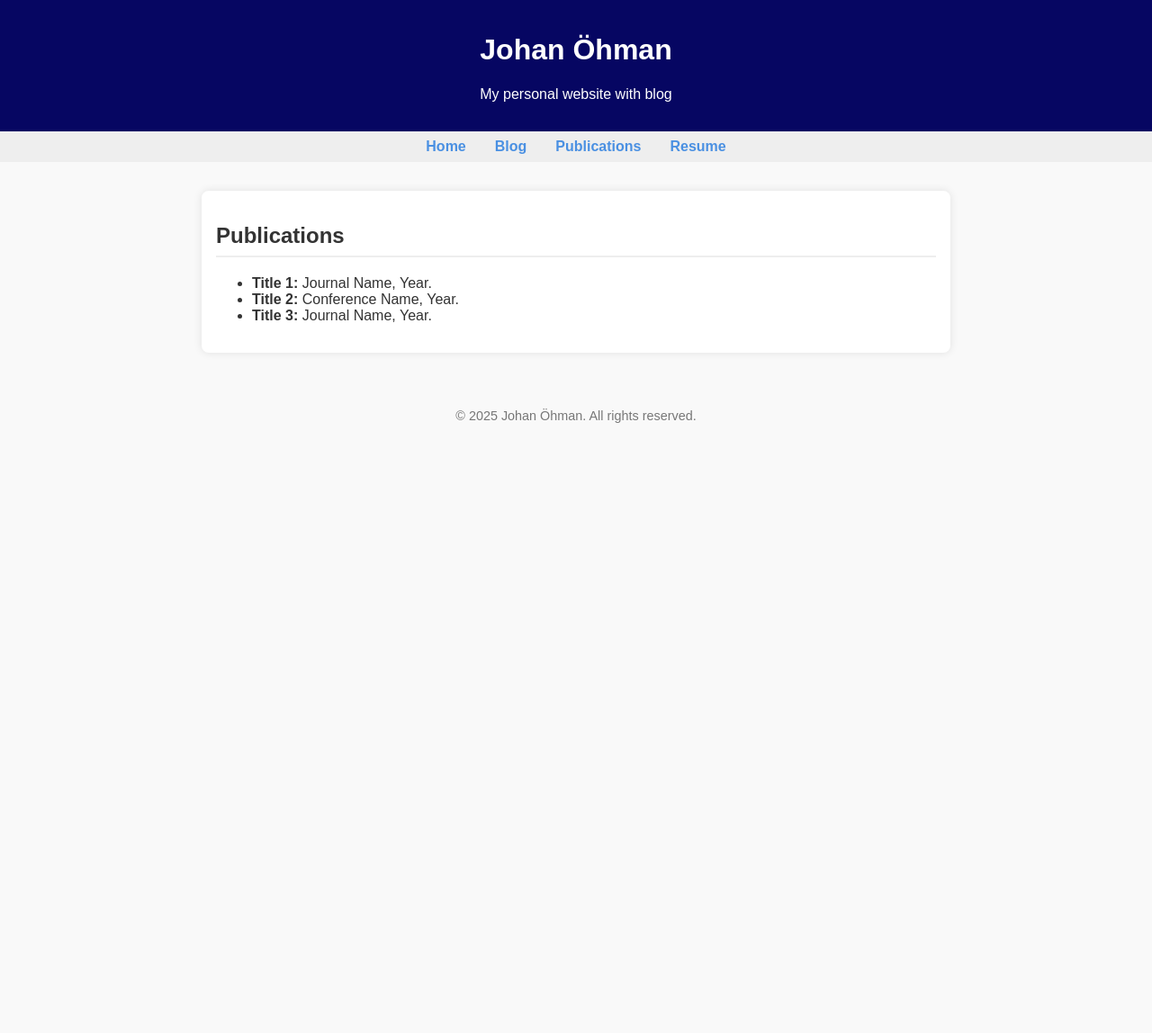
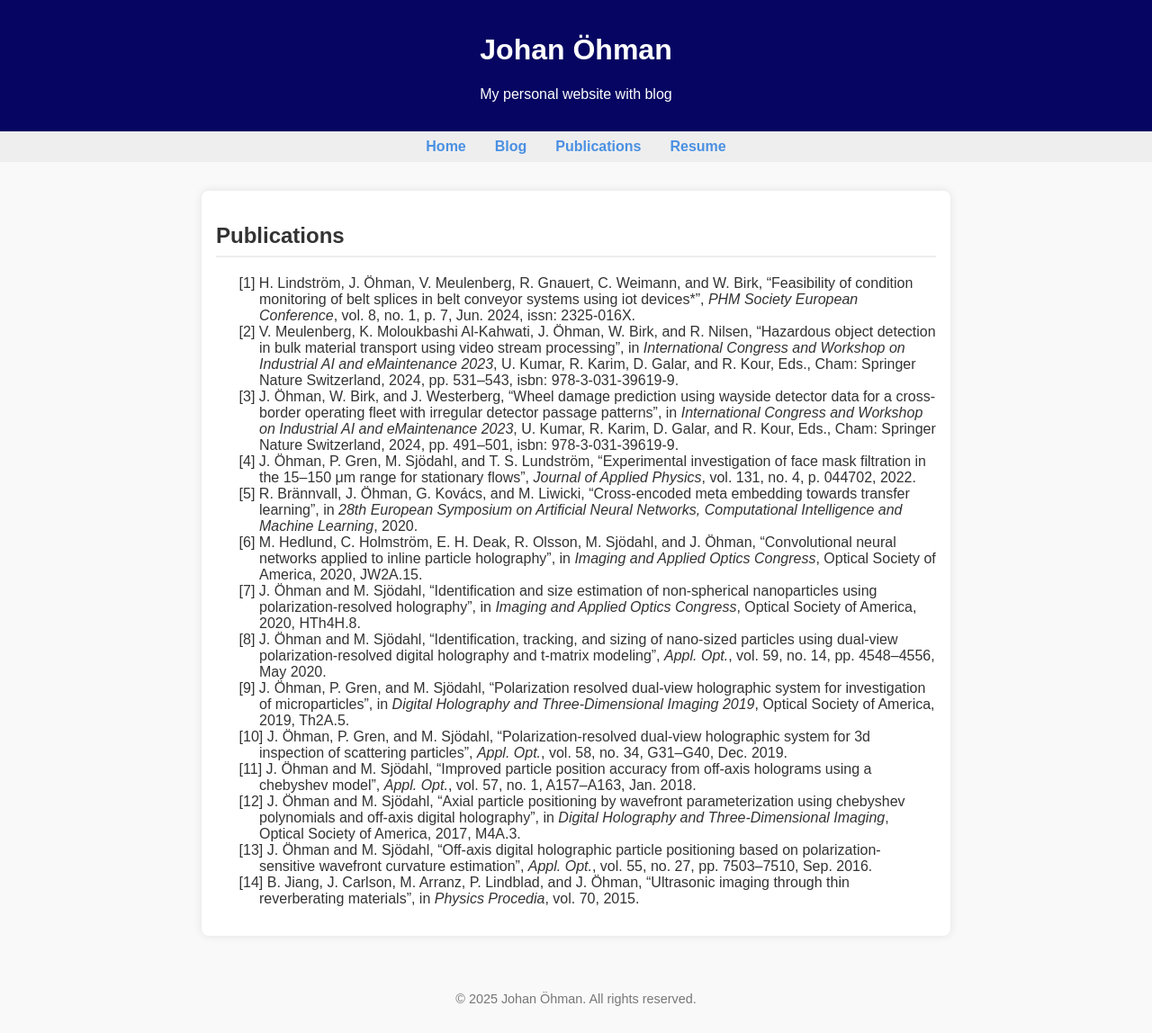
Before and after one commit to hyllevask/hyllevask.github.io, a Jekyll site: the page built from publications.md, in a window 1280 px wide. Shown: the whole page at 90% size. Built offline with Jekyll 4.4.1, drawn with Linux system fonts in a browser that asks for light colours; before the commit the page ends 900 px from its top, so only the background shows below that.

Commit message:
Update publications.md
Added references

```diff
--- a/publications.md
+++ b/publications.md
@@ -4,8 +4,20 @@ title: Publications
 ---
 
 <h2>Publications</h2>
-<ul>
-  <li><strong>Title 1:</strong> Journal Name, Year.</li>
-  <li><strong>Title 2:</strong> Conference Name, Year.</li>
-  <li><strong>Title 3:</strong> Journal Name, Year.</li>
+
+<ul style="list-style: none; padding-left: 0;">
+  <li style="padding-left: 3em; text-indent: -1.4em;"> [1] H. Lindström, J. Öhman, V. Meulenberg, R. Gnauert, C. Weimann, and W. Birk, “Feasibility of condition monitoring of belt splices in belt conveyor systems using iot devices*”, <i>PHM Society European Conference</i>, vol. 8, no. 1, p. 7, Jun. 2024, issn: 2325-016X.</li>
+    <li style="padding-left: 3em; text-indent: -1.4em;">[2] V. Meulenberg, K. Moloukbashi Al-Kahwati, J. Öhman, W. Birk, and R. Nilsen, “Hazardous object detection in bulk material transport using video stream processing”, in <i>International Congress and Workshop on Industrial AI and eMaintenance 2023</i>, U. Kumar, R. Karim, D. Galar, and R. Kour, Eds., Cham: Springer Nature Switzerland, 2024, pp. 531–543, isbn: 978-3-031-39619-9.</li>
+    <li style="padding-left: 3em; text-indent: -1.4em;">[3] J. Öhman, W. Birk, and J. Westerberg, “Wheel damage prediction using wayside detector data for a cross-border operating fleet with irregular detector passage patterns”, in <i>International Congress and Workshop on Industrial AI and eMaintenance 2023</i>, U. Kumar, R. Karim, D. Galar, and R. Kour, Eds., Cham: Springer Nature Switzerland, 2024, pp. 491–501, isbn: 978-3-031-39619-9.</li>
+    <li style="padding-left: 3em; text-indent: -1.4em;">[4] J. Öhman, P. Gren, M. Sjödahl, and T. S. Lundström, “Experimental investigation of face mask filtration in the 15–150 μm range for stationary flows”, <i>Journal of Applied Physics</i>, vol. 131, no. 4, p. 044702, 2022.</li>
+    <li style="padding-left: 3em; text-indent: -1.4em;">[5] R. Brännvall, J. Öhman, G. Kovács, and M. Liwicki, “Cross-encoded meta embedding towards transfer learning”, in <i>28th European Symposium on Artificial Neural Networks, Computational Intelligence and Machine Learning</i>, 2020.</li>
+    <li style="padding-left: 3em; text-indent: -1.4em;">[6] M. Hedlund, C. Holmström, E. H. Deak, R. Olsson, M. Sjödahl, and J. Öhman, “Convolutional neural networks applied to inline particle holography”, in <i>Imaging and Applied Optics Congress</i>, Optical Society of America, 2020, JW2A.15.</li>
+    <li style="padding-left: 3em; text-indent: -1.4em;">[7] J. Öhman and M. Sjödahl, “Identification and size estimation of non-spherical nanoparticles using polarization-resolved holography”, in <i>Imaging and Applied Optics Congress</i>, Optical Society of America, 2020, HTh4H.8.</li>
+    <li style="padding-left: 3em; text-indent: -1.4em;">[8] J. Öhman and M. Sjödahl, “Identification, tracking, and sizing of nano-sized particles using dual-view polarization-resolved digital holography and t-matrix modeling”, <i>Appl. Opt.</i>, vol. 59, no. 14, pp. 4548–4556, May 2020.</li>
+    <li style="padding-left: 3em; text-indent: -1.4em;">[9] J. Öhman, P. Gren, and M. Sjödahl, “Polarization resolved dual-view holographic system for investigation of microparticles”, in <i>Digital Holography and Three-Dimensional Imaging 2019</i>, Optical Society of America, 2019, Th2A.5.</li>
+    <li style="padding-left: 3em; text-indent: -1.4em;">[10] J. Öhman, P. Gren, and M. Sjödahl, “Polarization-resolved dual-view holographic system for 3d inspection of scattering particles”, <i>Appl. Opt.</i>, vol. 58, no. 34, G31–G40, Dec. 2019.</li>
+    <li style="padding-left: 3em; text-indent: -1.4em;">[11] J. Öhman and M. Sjödahl, “Improved particle position accuracy from off-axis holograms using a chebyshev model”, <i>Appl. Opt.</i>, vol. 57, no. 1, A157–A163, Jan. 2018.</li>
+    <li style="padding-left: 3em; text-indent: -1.4em;">[12] J. Öhman and M. Sjödahl, “Axial particle positioning by wavefront parameterization using chebyshev polynomials and off-axis digital holography”, in <i>Digital Holography and Three-Dimensional Imaging</i>, Optical Society of America, 2017, M4A.3.</li>
+    <li style="padding-left: 3em; text-indent: -1.4em;">[13] J. Öhman and M. Sjödahl, “Off-axis digital holographic particle positioning based on polarization-sensitive wavefront curvature estimation”, <i>Appl. Opt.</i>, vol. 55, no. 27, pp. 7503–7510, Sep. 2016.</li>
+    <li style="padding-left: 3em; text-indent: -1.4em;">[14] B. Jiang, J. Carlson, M. Arranz, P. Lindblad, and J. Öhman, “Ultrasonic imaging through thin reverberating materials”, in <i>Physics Procedia</i>, vol. 70, 2015.</li>
 </ul>
```
